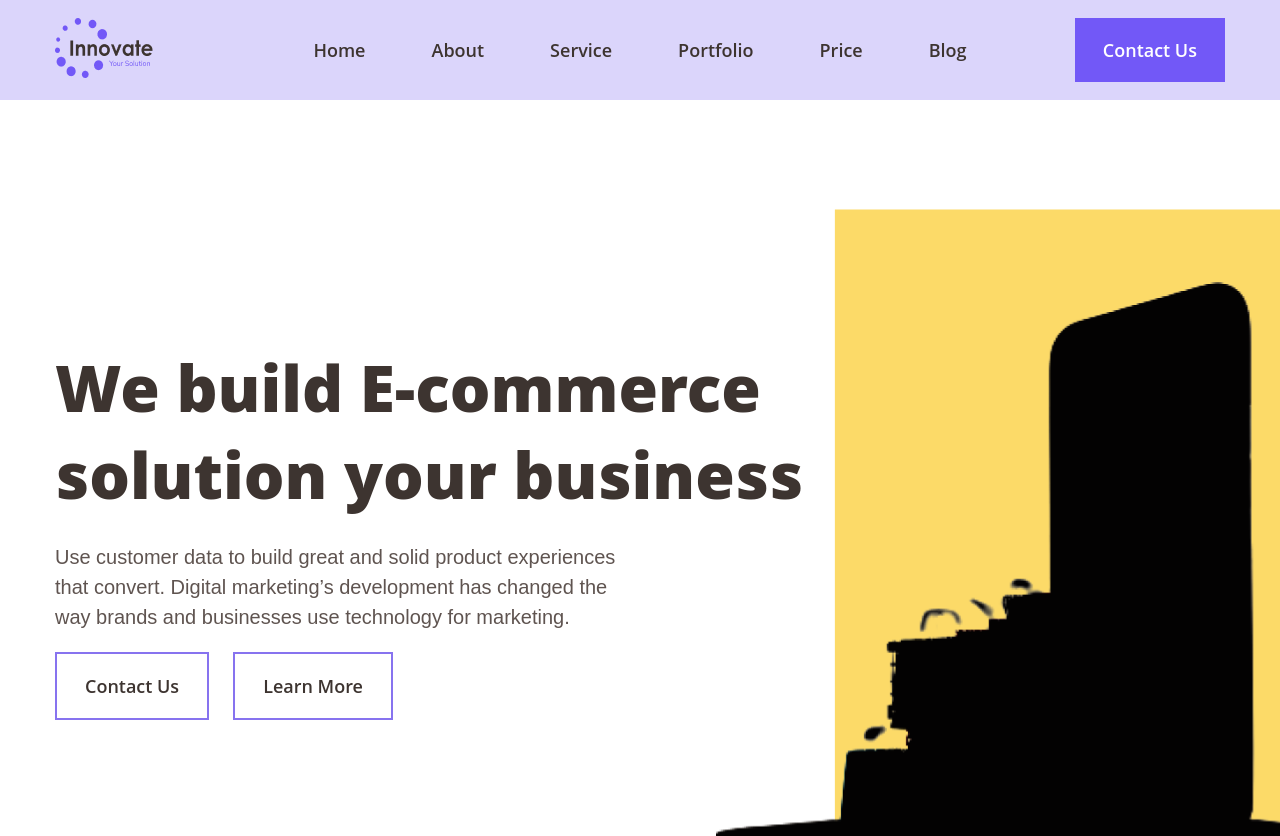
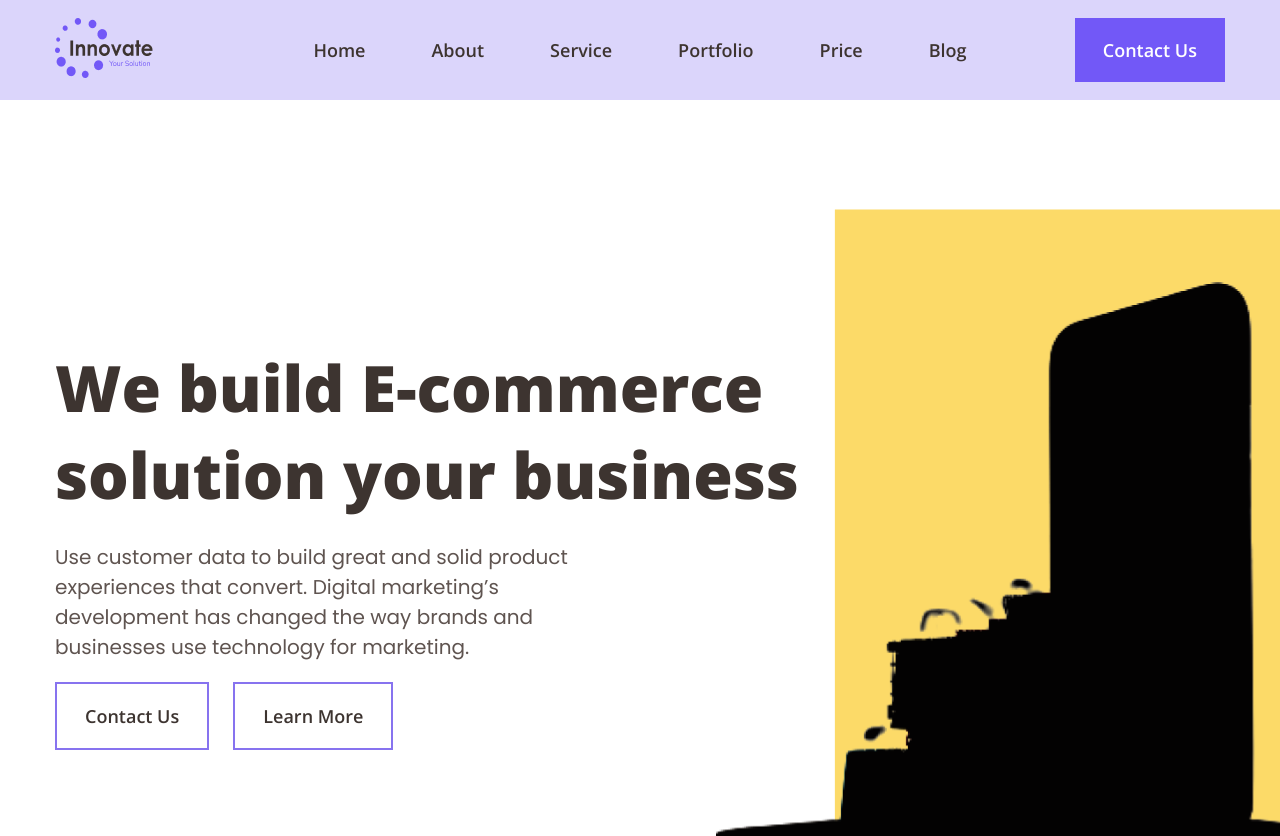
Before and after one commit to Web-Tushar/-E-commerce-solution, a plain HTML site: page index.html in a window 1280 px wide. Shown: the top 836 px of the page. Drawn offline with nearby package versions, Linux system fonts and the light colour scheme.

Commit message:
font link add

```diff
--- a/index.html
+++ b/index.html
@@ -4,6 +4,17 @@
      <meta charset="UTF-8">
      <meta name="viewport" content="width=device-width, initial-scale=1.0">
      <title>project</title>
+     <link rel="preconnect" href="https://fonts.googleapis.com">
+  <link rel="preconnect" href="https://fonts.gstatic.com" crossorigin>
+  <link href="https://fonts.googleapis.com/css2?family=Open+Sans:wght@300;400;500;600;700;800&display=swap" rel="stylesheet">
+
+  <link rel="preconnect" href="https://fonts.googleapis.com">
+  <link rel="preconnect" href="https://fonts.gstatic.com" crossorigin>
+  <link href="https://fonts.googleapis.com/css2?family=Poppins:wght@300;400;500;600;700;800&display=swap" rel="stylesheet">
+
+  <link rel="stylesheet" href="https://cdnjs.cloudflare.com/ajax/libs/font-awesome/6.5.1/css/all.min.css" integrity="sha512-DTOQO9RWCH3ppGqcWaEA1BIZOC6xxalwEsw9c2QQeAIftl+Vegovlnee1c9QX4TctnWMn13TZye+giMm8e2LwA==" crossorigin="anonymous" referrerpolicy="no-referrer" />
+
+  <!-- <link rel="stylesheet" href="./csss/style.css"> -->
      <link rel="stylesheet" href="./style.css">
 </head>
 <body>
```
